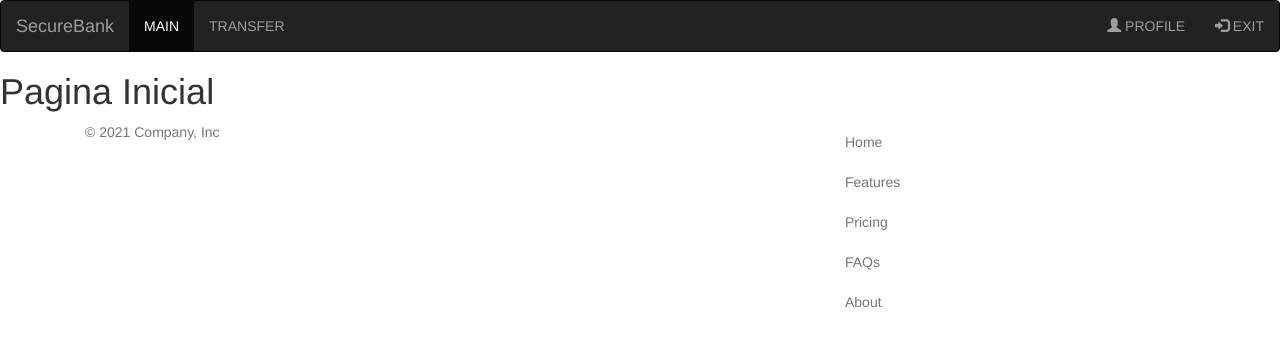
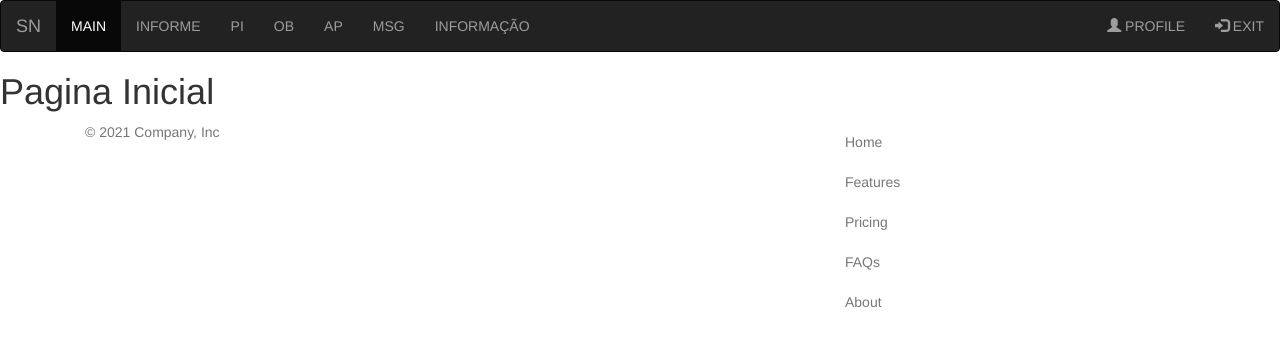
Before and after one commit to RibDevops/sn, a Django app: page /home in a window 1280 px wide. Shown: the top 347 px of the page. Run offline with Django 4.2, Linux system fonts and the light colour scheme; a user stored in the database is signed in; some libraries are stand-ins or nearby versions.

Commit message:
mensagem do commit

```diff
--- a/src/app/templates/base.html
+++ b/src/app/templates/base.html
@@ -16,11 +16,16 @@
         <nav class="navbar navbar-inverse">
             <div class="container-fluid">
               <div class="navbar-header">
-                <a class="navbar-brand" href="main.php">SecureBank</a>
+                <a class="navbar-brand" href="main.php">SN</a>
               </div>
               <ul class="nav navbar-nav">
               <li class="active"><a href="main.php">MAIN</a></li>
-              <li><a href="transfer.php">TRANSFER</a></li>
+              <li><a href="transfer.php">INFORME</a></li>
+              <li><a href="transfer.php">PI</a></li>
+              <li><a href="transfer.php">OB</a></li>
+              <li><a href="transfer.php">AP</a></li>
+              <li><a href="transfer.php">MSG</a></li>
+              <li><a href="transfer.php">INFORMAÇÃO</a></li>
 
               </ul>
               <ul class="nav navbar-nav navbar-right">
--- a/src/app/templates/users/login.html
+++ b/src/app/templates/users/login.html
@@ -11,6 +11,7 @@
     <script src="{% static '/js/bootstrap.min.js' %}"></script>
 </head>
 <body>
+
 
 <div class="container">
     <div class="row" class="center">
--- a/src/app/urls.py
+++ b/src/app/urls.py
@@ -4,11 +4,19 @@ from app.views import *
 
 urlpatterns = [
     path('home', home, name='home'),
-    path('logar_usuario', logar_usuario, name="logar_usuario"),
-    path('deslogar_usuario', deslogar_usuario, name="deslogar_usuario"),
+    path('logar_usuario/', logar_usuario, name="logar_usuario"),
+    path('deslogar_usuario/', deslogar_usuario, name="deslogar_usuario"),
     path('alterar_senha/', alterar_senha, name='alterar_senha'),
-    path('cadastrar_usuario', cadastrar_usuario, name="cadastrar_usuario"),
+    path('cadastrar_usuario/', cadastrar_usuario, name="cadastrar_usuario"),
     path('', index, name="index"),
+
+    path('infor/', infor, name="index"),
+    path('pi', pi, name="index"),
+    path('ob', ob, name="index"),
+    path('ap', ap, name="index"),
+    path('msg', msg, name="index"),
+    path('inf', inf, name="index"),
+
 
     # path('', mysite, name='mysite'),
 ]
--- a/src/app/views.py
+++ b/src/app/views.py
@@ -39,6 +39,7 @@ def logar_usuario(request):
         form_login = AuthenticationForm()
     return render(request, 'users/login.html', {'form_login': form_login})
 
+
 # def index(request):
 #     return render(request, 'users/login.html')
 
@@ -62,3 +63,20 @@ def alterar_senha(request):
     else:
         form_senha = PasswordChangeForm(request.user)
     return render(request, 'users/alterar_senha.html', {'form_senha': form_senha})
+
+
+
+
+
+def infor(request):
+    return render(request, 'users/login.html')
+def pi(request):
+    return render(request, 'users/login.html')
+def ob(request):
+    return render(request, 'users/login.html')
+def ap(request):
+    return render(request, 'users/login.html')
+def msg(request):
+    return render(request, 'users/login.html')
+def inf(request):
+    return render(request, 'users/login.html')
```
Also changed, not shown: src/app/models.py (+12 -3 lines), src/app/migrations/0001_initial.py (added), src/app/templates/sn/base_n.html (added), src/db.sqlite3.
